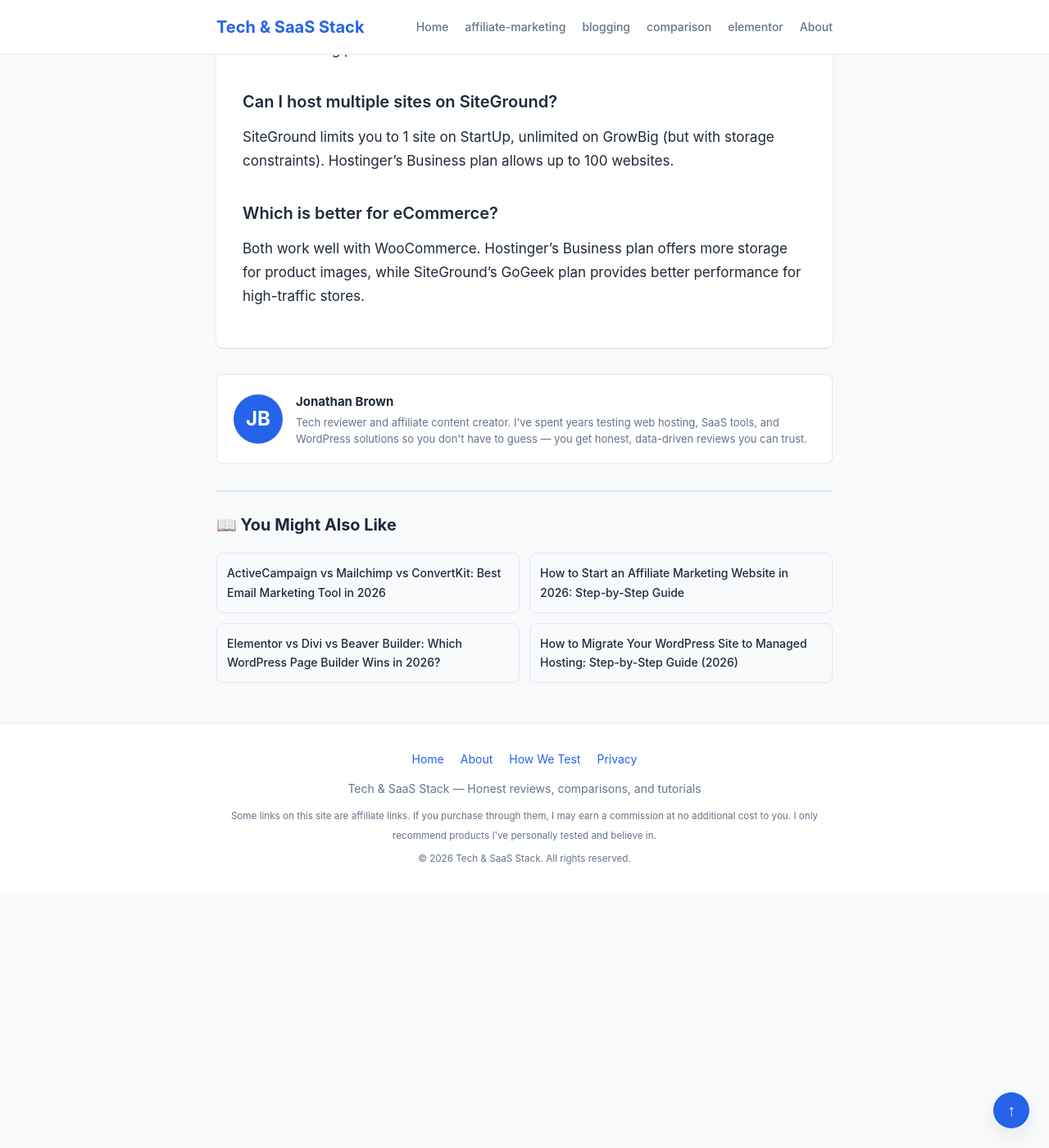
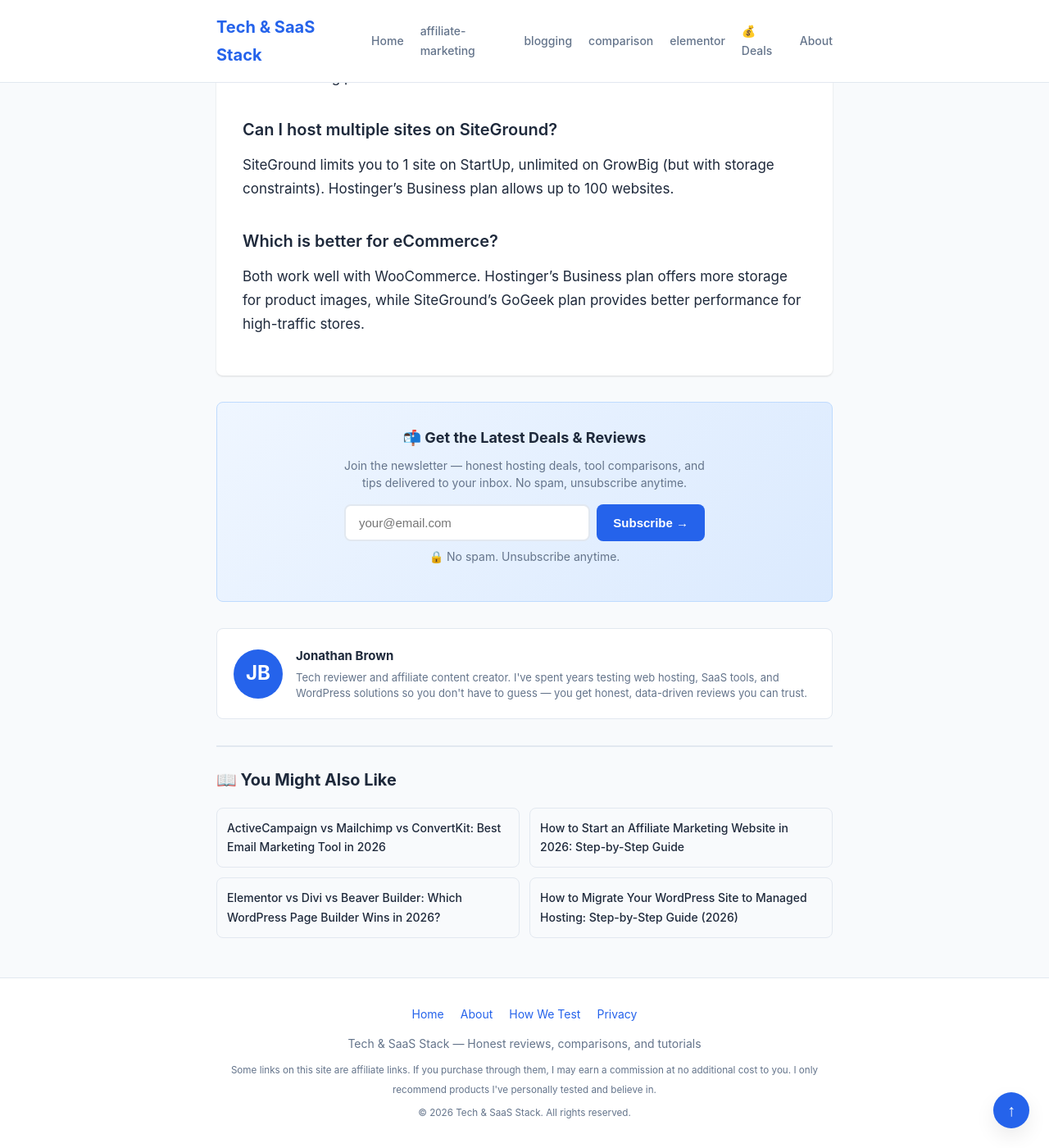
Before and after one commit to fellowizsick/tech-saas-stack, a Jekyll site: the page built from _posts/2026-06-05-siteground-vs-hostinger-budget-hosting-2026.md, in a window 1280 px wide and 1400 px high, scrolled down 9201 px. Shown: the whole window at 82% size. Built offline with Jekyll 4.4.1, drawn with Linux system fonts in a browser that asks for light colours.

Commit message:
Blog upgrades: email signup, FAQ schema, deals page, hosting checklist, better internal linking

```diff
--- a/_layouts/default.html
+++ b/_layouts/default.html
@@ -147,6 +169,7 @@
         {% for cat in categories limit:4 %}
           <a href="{{ site.baseurl }}/?category={{ cat | url_encode }}">{{ cat }}</a>
         {% endfor %}
+        <a href="{{ site.baseurl }}/deals/">💰 Deals</a>
         <a href="{{ site.baseurl }}/about/">About</a>
       </div>
     </div>
--- a/_layouts/post.html
+++ b/_layouts/post.html
@@ -32,6 +32,19 @@
   <!-- Post Content -->
   <div class="post-content" itemprop="articleBody">
     {{ content }}
+  </div>
+
+  <!-- Email Capture / Newsletter -->
+  <div class="email-capture">
+    <div class="email-capture-inner">
+      <h3>📬 Get the Latest Deals & Reviews</h3>
+      <p>Join the newsletter — honest hosting deals, tool comparisons, and tips delivered to your inbox. No spam, unsubscribe anytime.</p>
+      <form action="https://app.convertkit.com/forms/SUBSCRIPTION_ID/subscriptions" method="post" class="email-form" target="_blank">
+        <input type="email" name="email_address" placeholder="your@email.com" required class="email-input">
+        <button type="submit" class="email-btn">Subscribe →</button>
+      </form>
+      <p class="email-note">🔒 No spam. Unsubscribe anytime.</p>
+    </div>
   </div>
 
   <!-- Author Box -->
--- a/assets/css/style.css
+++ b/assets/css/style.css
@@ -515,3 +515,100 @@
 .toc a:hover { text-decoration: underline; }
 .toc .toc-h2 { padding-left: 0; font-weight: 500; }
 .toc .toc-h3 { padding-left: 16px; }
+
+/* Email Capture */
+.email-capture {
+  background: linear-gradient(135deg, #eff6ff 0%, #dbeafe 100%);
+  border: 1px solid #bfdbfe;
+  border-radius: var(--radius);
+  padding: 28px;
+  margin: 32px 0;
+  text-align: center;
+}
+.email-capture-inner { max-width: 440px; margin: 0 auto; }
+.email-capture h3 { font-size: 18px; font-weight: 700; margin-bottom: 8px; color: var(--text); }
+.email-capture p { font-size: 14px; color: var(--text-muted); margin-bottom: 16px; line-height: 1.5; }
+.email-form { display: flex; gap: 8px; }
+.email-input {
+  flex: 1;
+  padding: 12px 16px;
+  border: 2px solid var(--border);
+  border-radius: var(--radius);
+  font-size: 15px;
+  outline: none;
+  transition: border-color .2s;
+}
+.email-input:focus { border-color: var(--primary); }
+.email-btn {
+  background: var(--primary);
+  color: #fff;
+  border: none;
+  border-radius: var(--radius);
+  padding: 12px 20px;
+  font-size: 15px;
+  font-weight: 600;
+  cursor: pointer;
+  transition: background .2s;
+  white-space: nowrap;
+}
+.email-btn:hover { background: var(--primary-dark); }
+.email-note { font-size: 12px; color: var(--text-muted); margin-top: 8px !important; }
+
+/* Coupon / Deals Page */
+.deal-card {
+  background: var(--bg);
+  border: 2px solid var(--border);
+  border-radius: var(--radius);
+  padding: 24px;
+  margin-bottom: 20px;
+  transition: border-color .2s, box-shadow .2s;
+}
+.deal-card:hover {
+  border-color: var(--primary);
+  box-shadow: var(--shadow-lg);
+}
+.deal-card h3 { font-size: 20px; margin: 0 0 8px; }
+.deal-card h3 a { color: var(--primary); text-decoration: none; }
+.deal-card h3 a:hover { text-decoration: underline; }
+.deal-meta { font-size: 13px; color: var(--text-muted); margin-bottom: 10px; display: flex; gap: 16px; flex-wrap: wrap; }
+.deal-discount {
+  display: inline-block;
+  background: #dcfce7;
+  color: #166534;
+  font-size: 12px;
+  font-weight: 700;
+  padding: 2px 8px;
+  border-radius: 4px;
+  text-transform: uppercase;
+}
+.deal-expired {
+  display: inline-block;
+  background: #fee2e2;
+  color: #991b1b;
+  font-size: 12px;
+  font-weight: 700;
+  padding: 2px 8px;
+  border-radius: 4px;
+}
+.deal-btn {
+  display: inline-block;
+  background: var(--primary);
+  color: #fff;
+  text-decoration: none;
+  padding: 10px 24px;
+  border-radius: var(--radius);
+  font-weight: 600;
+  font-size: 14px;
+  margin-top: 12px;
+  transition: background .2s;
+}
+.deal-btn:hover { background: var(--primary-dark); }
+.hero-deals {
+  background: linear-gradient(135deg, #fef3c7 0%, #fde68a 100%);
+  border-radius: var(--radius);
+  padding: 24px;
+  text-align: center;
+  margin-bottom: 24px;
+}
+.hero-deals h2 { font-size: 22px; margin-bottom: 8px; }
+.hero-deals p { font-size: 15px; color: #92400e; }
```
Also changed, not shown: other parts of _layouts/default.html (+22 -0 lines), BLOG-UPGRADES.md (added, +64 -0 lines), deals.md (added, +91 -0 lines), hosting-checklist.md (added, +88 -0 lines), index.html (+14 -0 lines).
